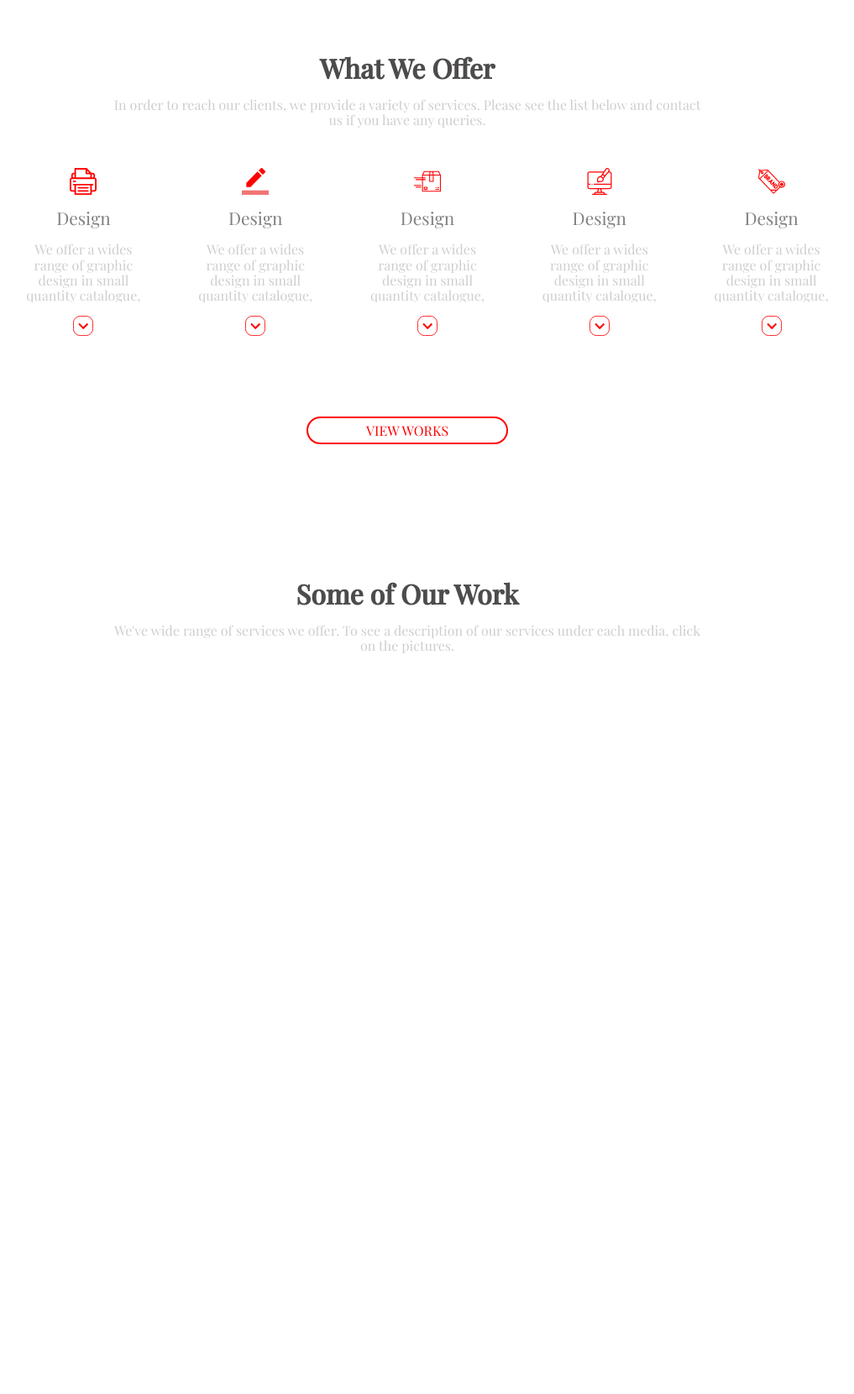
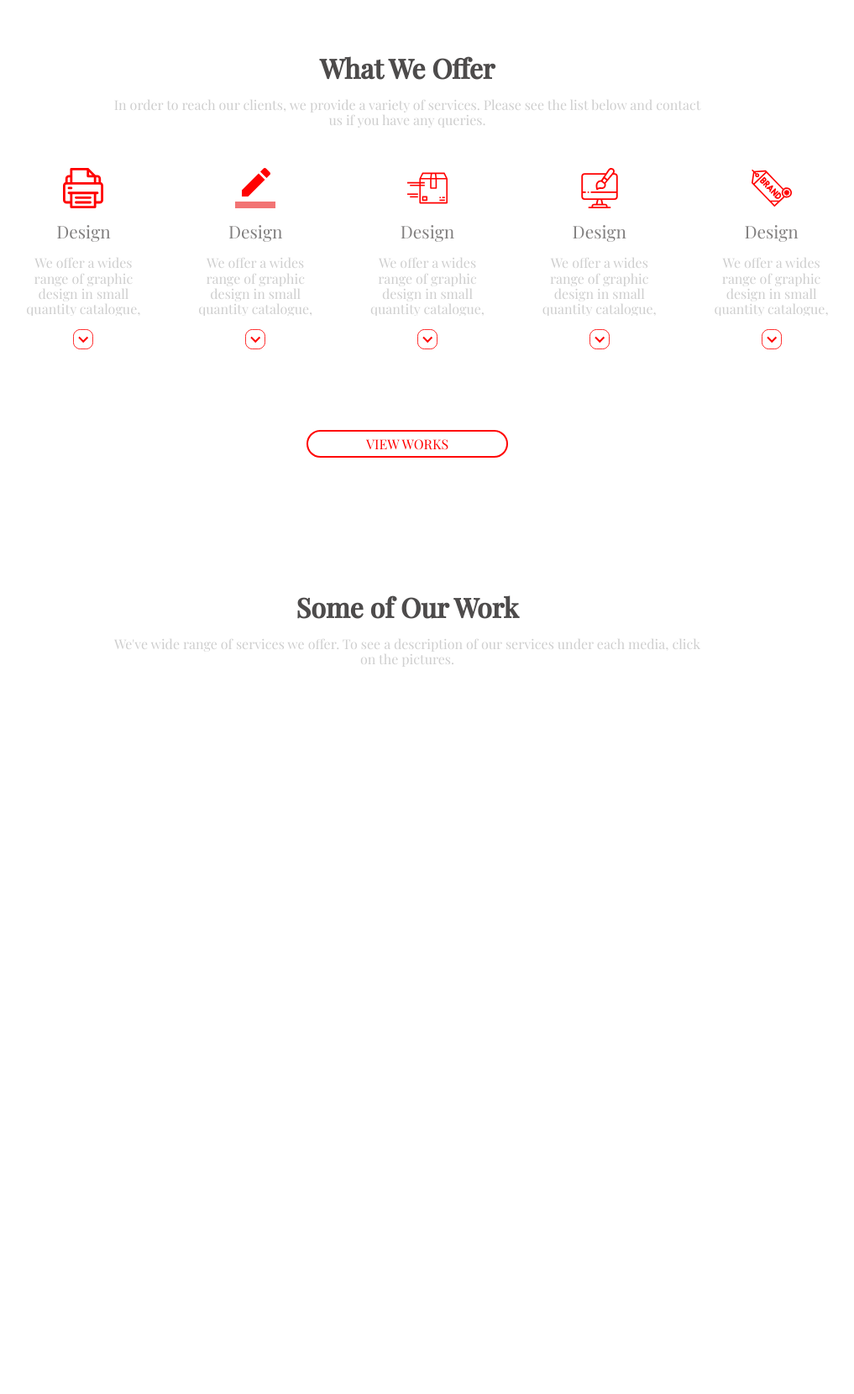
Before and after one commit to NardosAtnaw/Elegant, a PHP site: page / in a window 1280 px wide. Shown: the part 1266-2926 px from the top of the page at 84% size, without its empty margins (155-1172 px from the left). Run offline with PHP 8.4, Linux system fonts and the light colour scheme; data that the repository does not hold is empty.

Commit message:
fixed/db on the offer2

```diff
--- a/css/style.css
+++ b/css/style.css
@@ -2706,6 +2706,9 @@ footer .footer-copyright .container div {
   .offer .container .drop-down .cards .card {
     margin-left: 3rem;
   }
+  .offer .container .drop-down .cards .card img {
+    width: 3rem;
+  }
   .offer .container .btn-flex {
     display: grid;
     place-items: center;
--- a/scss/style.scss
+++ b/scss/style.scss
@@ -1469,6 +1469,9 @@ footer {
           .card{
 
             margin-left: 3rem;
+            img{
+              width:3rem;
+            }
           }
 
         }
```
Also changed, not shown: 1 other file.
